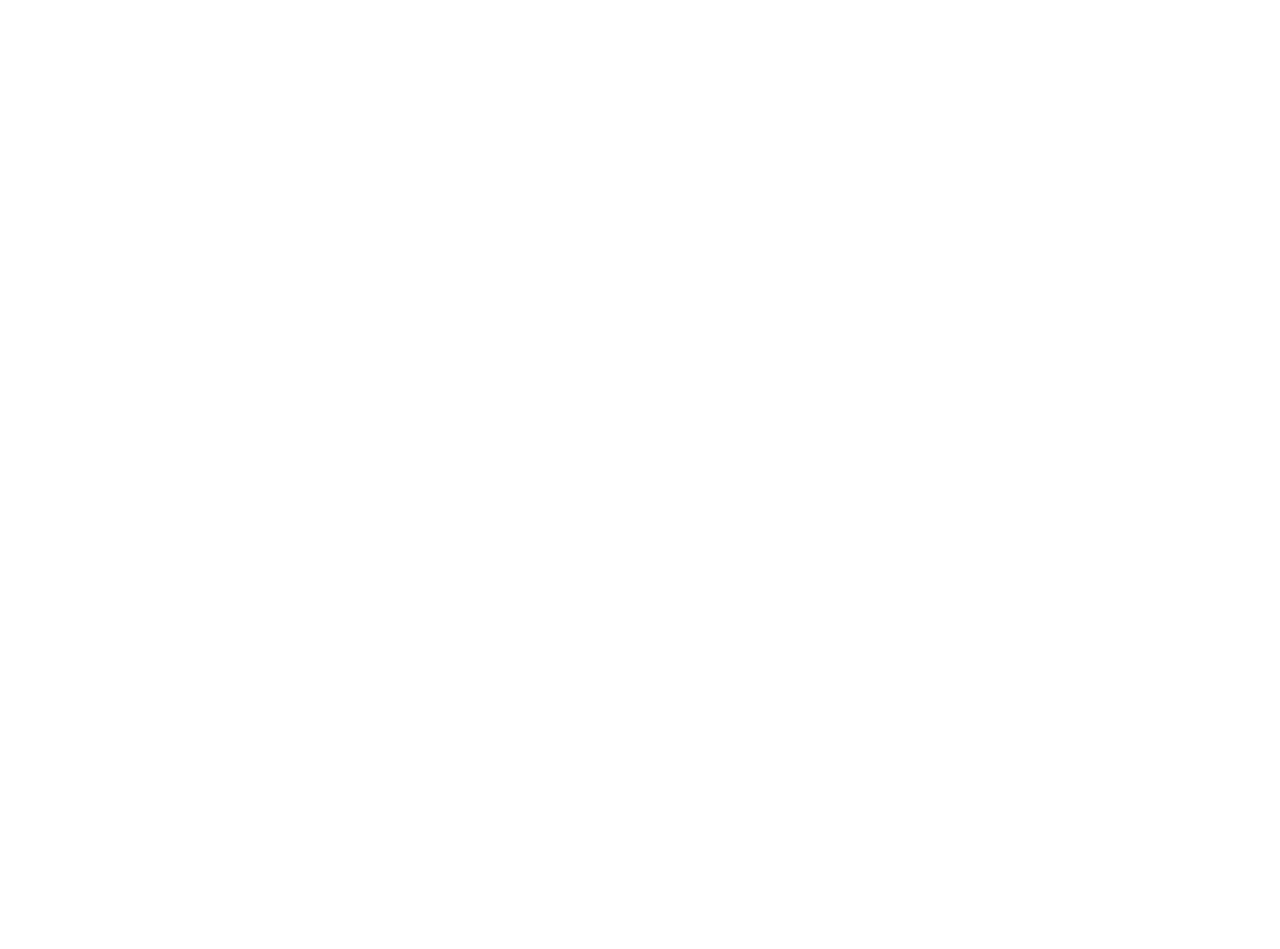
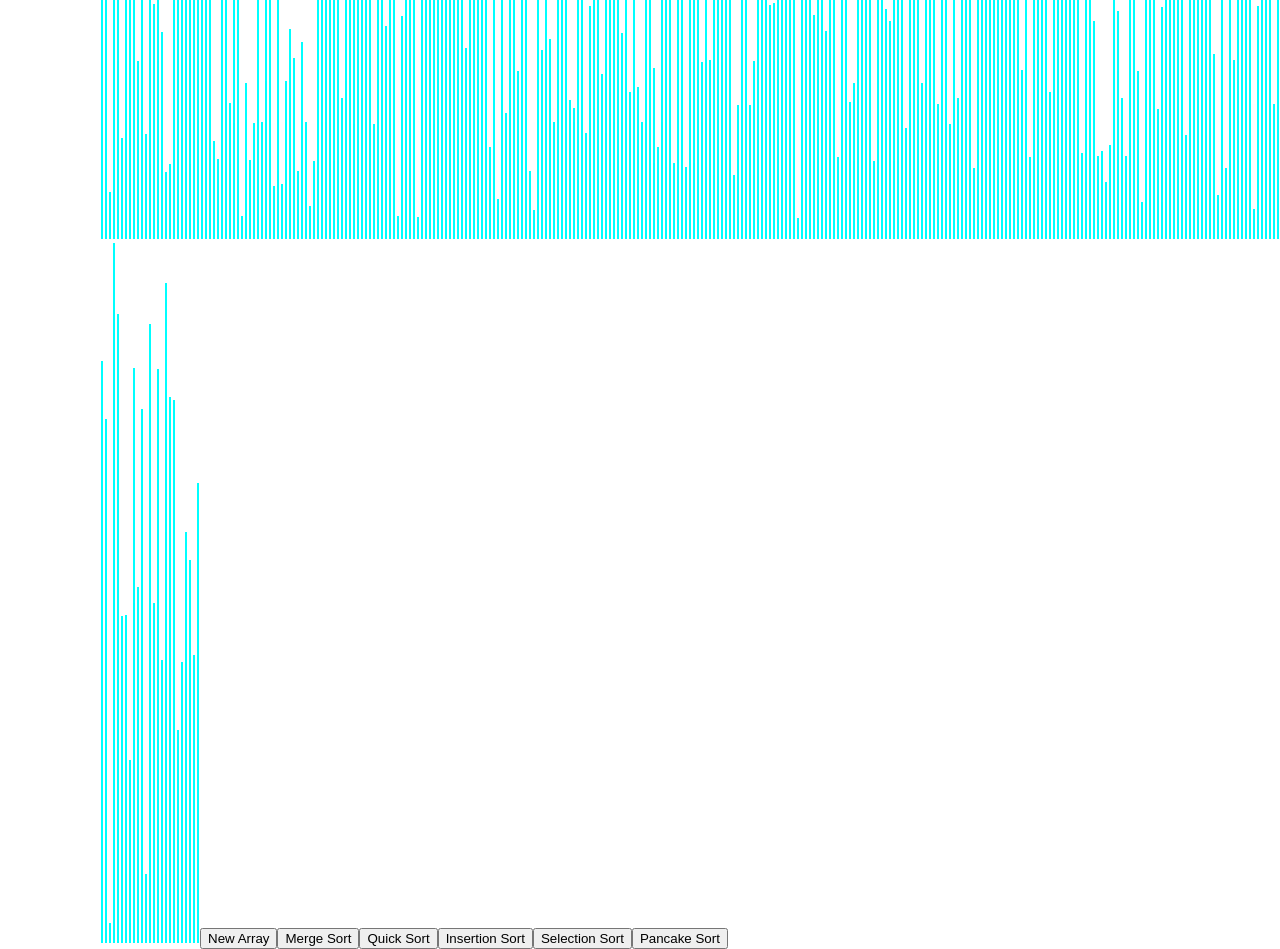
Before and after one commit to moaylesbury/Sorting-Algorithm-Visualiser, a React (Create React App) app in the folder my-app/: page / in a window 1280 px wide. Shown: the part 460-1409 px from the top of the page. Before the commit the page ends 800 px from the top, so only its background shows below. Built offline with nearby package versions, Linux system fonts and the light colour scheme.

Commit message:
Added array gen and bars

```diff
--- a/my-app/src/App.js
+++ b/my-app/src/App.js
@@ -1,11 +1,11 @@
 import React from 'react';
-import logo from './logo.svg';
+import Sorting from './Sorting/Sorting'
 import './App.css';
 
 function App() {
   return (
-    <div className="App">
-      <p>Michael</p>
+    <div className="array_container">
+      <Sorting></Sorting>
     </div>
   );
 }
--- /dev/null
+++ b/my-app/src/Sorting/Sorting.css
@@ -0,0 +1,11 @@
+.array_container {
+    position: absolute;
+    left: 100px;
+}
+
+.array_disp {
+    width: 2px;
+    margin: 0 1px;
+    display: inline-block;
+    background-color: aqua;
+}
--- /dev/null
+++ b/my-app/src/Sorting/Sorting.jsx
@@ -0,0 +1,56 @@
+import React from 'react';
+import './Sorting.css'
+
+export default class Sort extends React.Component {
+
+    constructor(properties) {
+        super(properties);
+        this.state = { arr : [] };
+    }
+
+    componentDidMount() {
+        this.newArray();
+    }
+
+    newArray() {
+        const arr = [];
+        for(let i = 0; i < 320; i++){
+
+            //While loop to make sure random number is greater than 20
+            let rand = 0
+            while (rand < 20) {
+                rand = Math.floor((Math.random() * 700) + 1)
+            }
+
+            arr.push(rand);
+        }
+        this.setState({arr});
+    }
+
+    render() {
+        const {arr} = this.state
+
+        return(
+
+            <>
+
+            {arr.map((val, i) => (
+
+            <div className="array_disp" key={i} style={{height: `${val}px`}}></div>
+
+            ))}
+
+            <button onClick={() => this.newArray()}>New Array</button>
+            <button>Merge Sort</button>
+            <button>Quick Sort</button>
+            <button>Insertion Sort</button>
+            <button>Selection Sort</button>
+            <button>Pancake Sort</button>
+
+
+            </>
+
+        );
+    }
+
+}
```
Also changed, not shown: my-app/src/Algorithms/MergeSort.jsx (added), 2 other files (tests, documents, lock files or other folders).
